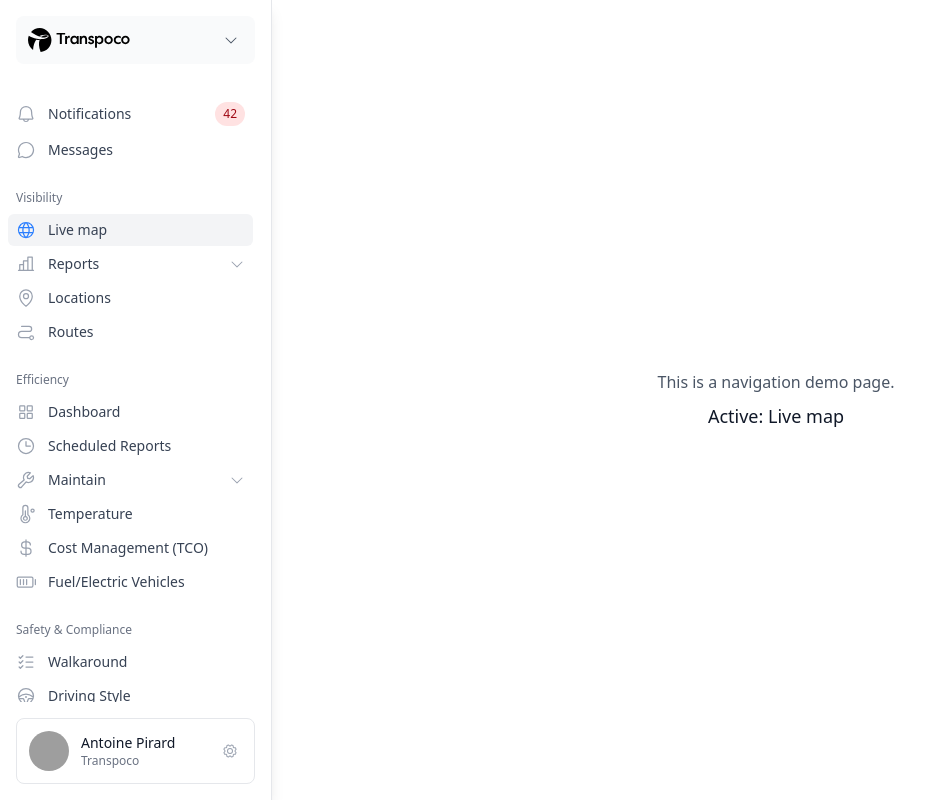
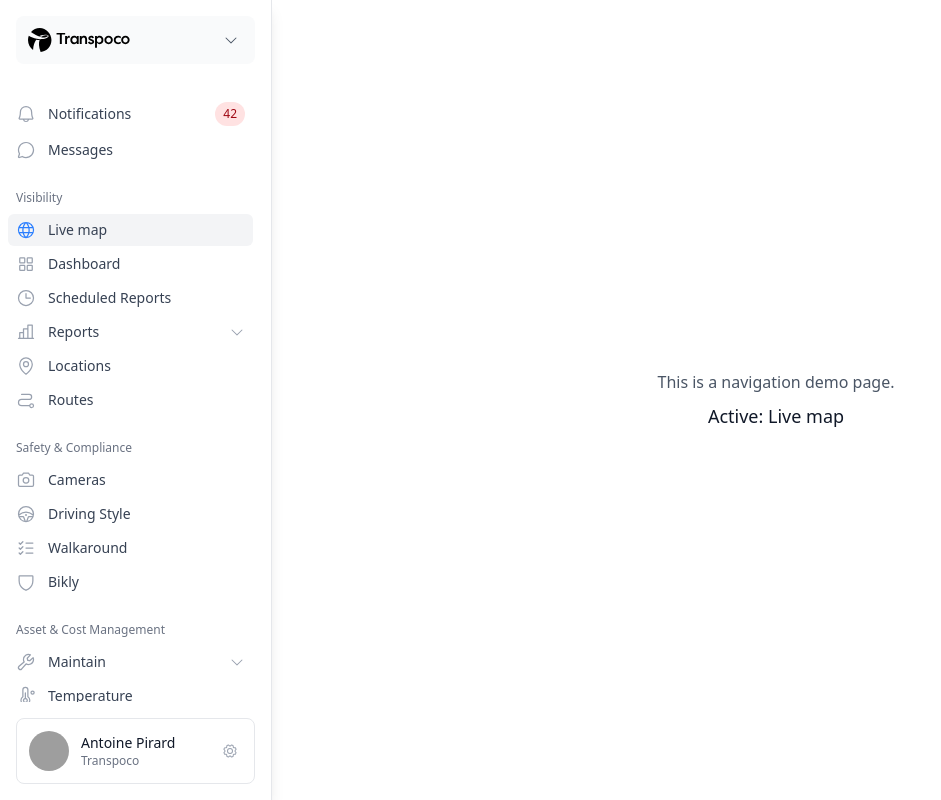
Before and after one commit to antoinepirard/transpoco-track, a Next.js app: page /new-navigation in a window 1280 px wide. Shown: the whole page, without its empty margins (0-941 px from the left). Built offline with nearby package versions, Linux system fonts and the light colour scheme; grey boxes are pictures that could not be loaded.

Commit message:
refactor: reorganize navigation sidebar sections and add Bikly menu item

```diff
--- a/src/components/navigation/NavigationSidebarDemo.tsx
+++ b/src/components/navigation/NavigationSidebarDemo.tsx
@@ -95,6 +95,16 @@ const navigationData: NavigationSection[] = [
         href: '/',
       },
       {
+        id: 'dashboard',
+        label: 'Dashboard',
+        icon: SquaresFourIcon,
+      },
+      {
+        id: 'scheduled-reports',
+        label: 'Scheduled Reports',
+        icon: ClockIcon,
+      },
+      {
         id: 'reports',
         label: 'Reports',
         icon: ChartBarIcon,
@@ -174,19 +184,35 @@ const navigationData: NavigationSection[] = [
     ],
   },
   {
-    id: 'efficiency',
-    title: 'Efficiency',
+    id: 'safety',
+    title: 'Safety & Compliance',
     items: [
       {
-        id: 'dashboard',
-        label: 'Dashboard',
-        icon: SquaresFourIcon,
+        id: 'cameras',
+        label: 'Cameras',
+        icon: CameraIcon,
       },
       {
-        id: 'scheduled-reports',
-        label: 'Scheduled Reports',
-        icon: ClockIcon,
+        id: 'driving-style',
+        label: 'Driving Style',
+        icon: SteeringWheelIcon,
       },
+      {
+        id: 'walkaround',
+        label: 'Walkaround',
+        icon: ListChecksIcon,
+      },
+      {
+        id: 'bikly',
+        label: 'Bikly',
+        icon: ShieldIcon,
+      },
+    ],
+  },
+  {
+    id: 'efficiency',
+    title: 'Asset & Cost Management',
+    items: [
       {
         id: 'maintain',
         label: 'Maintain',
@@ -230,29 +256,8 @@ const navigationData: NavigationSection[] = [
     ],
   },
   {
-    id: 'safety',
-    title: 'Safety & Compliance',
-    items: [
-      {
-        id: 'walkaround',
-        label: 'Walkaround',
-        icon: ListChecksIcon,
-      },
-      {
-        id: 'driving-style',
-        label: 'Driving Style',
-        icon: SteeringWheelIcon,
-      },
-      {
-        id: 'cameras',
-        label: 'Cameras',
-        icon: CameraIcon,
-      },
-    ],
-  },
-  {
     id: 'ai',
-    title: 'AI & Insights',
+    title: 'Marketplace',
     items: [
       {
         id: 'fleet-ai',
```
